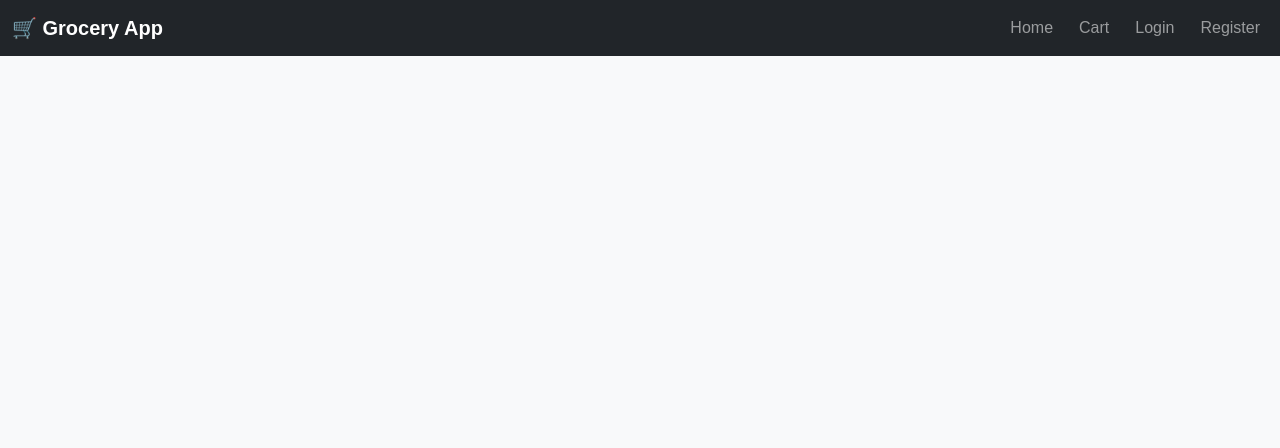
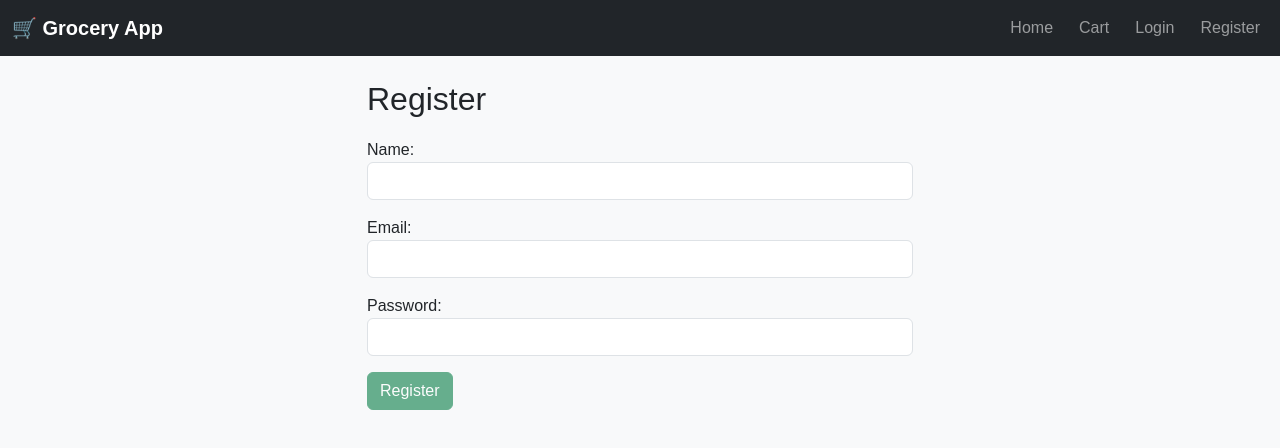
Before and after one commit to svikash4/grocery-frontend, an Angular app: page /register in a window 1280 px wide. Shown: the top 448 px of the page. Built offline with nearby package versions, Linux system fonts and the light colour scheme.

Commit message:
Adding files

```diff
--- a/angular.json
+++ b/angular.json
@@ -15,9 +15,7 @@
             "outputPath": "dist/grocery-frontend",
             "index": "src/index.html",
             "main": "src/main.ts",
-              "polyfills": [
-                "zone.js"
-              ],
+            "polyfills": ["zone.js"],
             "tsConfig": "src/tsconfig.app.json",
             "assets": [
               "src/favicon.ico",
@@ -28,6 +26,24 @@
               "src/styles.css"
             ],
             "scripts": []
+          },
+          "configurations": {
+            "production": {
+              "fileReplacements": [
+                {
+                  "replace": "src/environments/environment.ts",
+                  "with": "src/environments/environment.prod.ts"
+                }
+              ],
+              "optimization": true,
+              "outputHashing": "all",
+              "sourceMap": false,
+              "namedChunks": false,
+              "aot": true,
+              "extractLicenses": true,
+              "vendorChunk": false,
+              "buildOptimizer": true
+            }
           }
         },
         "serve": {
@@ -38,5 +54,8 @@
         }
       }
     }
+  },
+  "cli": {
+    "analytics": "9f93e446-2351-40c8-800b-37c3980eba93"
   }
 }
--- a/package.json
+++ b/package.json
@@ -27,6 +27,7 @@
         "@angular-devkit/build-angular": "^16.2.0",
         "@angular/cli": "^16.2.0",
         "@angular/compiler-cli": "^16.2.0",
+        "@types/mocha": "^10.0.10",
         "typescript": "~5.1.3"
     }
 }
--- /dev/null
+++ b/src/app/auth.guard.ts
@@ -0,0 +1,5 @@
+import { CanActivateFn } from '@angular/router';
+
+export const authGuard: CanActivateFn = (route, state) => {
+  return true;
+};
--- a/src/app/guards/auth.guard.ts
+++ b/src/app/guards/auth.guard.ts
@@ -0,0 +1,19 @@
+import { Injectable } from '@angular/core';
+import { CanActivate, Router } from '@angular/router';
+
+@Injectable({
+  providedIn: 'root'
+})
+export class AuthGuard implements CanActivate {
+  constructor(private router: Router) {}
+
+  canActivate(): boolean {
+    const token = localStorage.getItem('token');
+    if (token) {
+      return true;
+    } else {
+      this.router.navigate(['/login']);
+      return false;
+    }
+  }
+}
--- a/src/app/pages/cart/cart.component.css
+++ b/src/app/pages/cart/cart.component.css
@@ -0,0 +1,3 @@
+h2 {
+    margin-bottom: 20px;
+  }
--- a/src/app/pages/cart/cart.component.html
+++ b/src/app/pages/cart/cart.component.html
@@ -0,0 +1,21 @@
+<div class="row">
+    <div class="col-md-8 mx-auto">
+      <h2>Your Cart</h2>
+
+      <div *ngIf="cart.length === 0" class="alert alert-info">
+        Your cart is empty.
+      </div>
+
+      <ul class="list-group mb-3" *ngIf="cart.length > 0">
+        <li class="list-group-item" *ngFor="let item of cart; let i = index">
+          <div class="d-flex justify-content-between">
+            <div>
+              <strong>{{ item.name }}</strong> (₹{{ item.price }} x {{ item.quantity }})
+            </div>
+            <button class="btn btn-sm btn-danger" (click)="removeItem(i)">Remove</button>
+          </div>
+        </li>
+      </ul>
+
+      <h5 *ngIf="cart.length > 0">Total: ₹{{ total }}</h5>
+      <button *ngIf="cart.length > 0" class="btn btn-primary mt-2" (click)="placeOrder()">
--- a/src/app/pages/orders/orders.component.css
+++ b/src/app/pages/orders/orders.component.css
@@ -0,0 +1,3 @@
+h2 {
+    margin-top: 20px;
+  }
--- a/src/app/pages/orders/orders.component.html
+++ b/src/app/pages/orders/orders.component.html
@@ -0,0 +1,12 @@
+<div class="row">
+    <div class="col-md-8 mx-auto text-center">
+      <h2>Order Placed Successfully 🎉</h2>
+      <p class="lead">Thank you, {{ user?.Name }}. Your order has been placed.</p>
+
+      <p class="text-muted">
+        We'll add order history view here soon.
+      </p>
+
+      <a routerLink="/" class="btn btn-primary mt-3">Continue Shopping</a>
+    </div>
+  </div>
--- a/src/app/pages/register/register.component.css
+++ b/src/app/pages/register/register.component.css
@@ -0,0 +1,3 @@
+h2 {
+    margin-bottom: 20px;
+  }
--- a/src/app/pages/register/register.component.html
+++ b/src/app/pages/register/register.component.html
@@ -0,0 +1,22 @@
+<div class="row justify-content-center">
+    <div class="col-md-6">
+      <h2>Register</h2>
+      <form [formGroup]="registerForm" (ngSubmit)="onSubmit()">
+        <div class="mb-3">
+          <label>Name:</label>
+          <input formControlName="name" class="form-control" type="text" />
+        </div>
+        <div class="mb-3">
+          <label>Email:</label>
+          <input formControlName="email" class="form-control" type="email" />
+        </div>
+        <div class="mb-3">
+          <label>Password:</label>
+          <input formControlName="password" class="form-control" type="password" />
+        </div>
+        <div *ngIf="errorMessage" class="alert alert-danger">{{ errorMessage }}</div>
+        <div *ngIf="successMessage" class="alert alert-success">{{ successMessage }}</div>
+        <button class="btn btn-success" type="submit" [disabled]="registerForm.invalid">Register</button>
+      </form>
+    </div>
+  </div>
--- a/src/environments/environment.prod.ts
+++ b/src/environments/environment.prod.ts
@@ -0,0 +1,4 @@
+export const environment = {
+    production: false,
+    apiBaseUrl: 'https://grocery-backend-app-fcedg3eya8gaf6he.centralus-01.azurewebsites.net'
+  };
```
Also changed, not shown: src/app/app-routing.module.ts (+11 -8 lines), 7 other files (tests, documents, lock files or other folders). Lines whose indentation alone changed are shown as unchanged.
